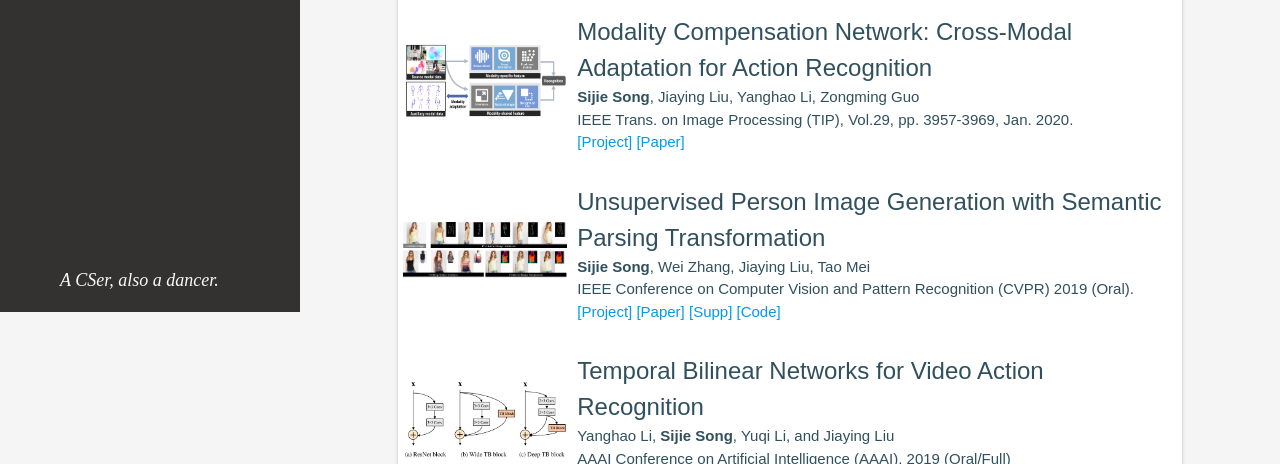
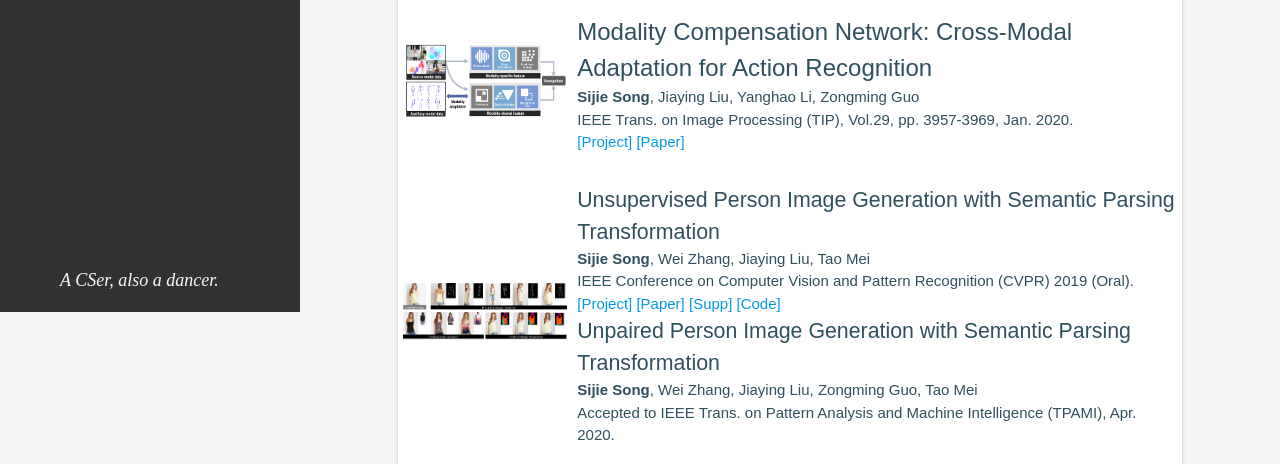
Before and after one commit to XueJize/XueJize.github.io, a plain HTML site: page index.html in a window 1280 px wide. Shown: the part 488-952 px from the top of the page. Drawn offline with Linux system fonts and the light colour scheme.

Commit message:
Update index.html

```diff
--- a/index.html
+++ b/index.html
@@ -188,7 +188,7 @@
                                             </td>
                                             <td style="width: 70%;">
                                                 <div class="" >
-                                                    <p style="font-size: 18pt;">
+                                                    <p style="font-size: 16pt;">
                                                     Unsupervised Person Image Generation with Semantic Parsing Transformation
                                                     </p>
                                                     <p>
@@ -202,6 +202,15 @@
                                                     <a href="http://arxiv.org/abs/1904.03379">[Paper]</a>
                                                     <a href="http://39.96.165.147/Projects/SijieSong_cvpr19/files/supp.pdf">[Supp]</a>
                                                     <a href="https://github.com/SijieSong/person_generation_spt">[Code]</a>
+                                                    </p>
+                                                    <p style="font-size: 16pt;">
+                                                    Unpaired Person Image Generation with Semantic Parsing Transformation
+                                                    </p>
+                                                    <p>
+                                                    <strong>Sijie Song</strong>, Wei Zhang, Jiaying Liu, Zongming Guo, Tao Mei
+                                                    </p>
+                                                    <p>
+                                                    Accepted to IEEE Trans. on Pattern Analysis and Machine Intelligence (TPAMI), Apr. 2020.
                                                     </p>
                                                 </div>
                                             </td>
```
